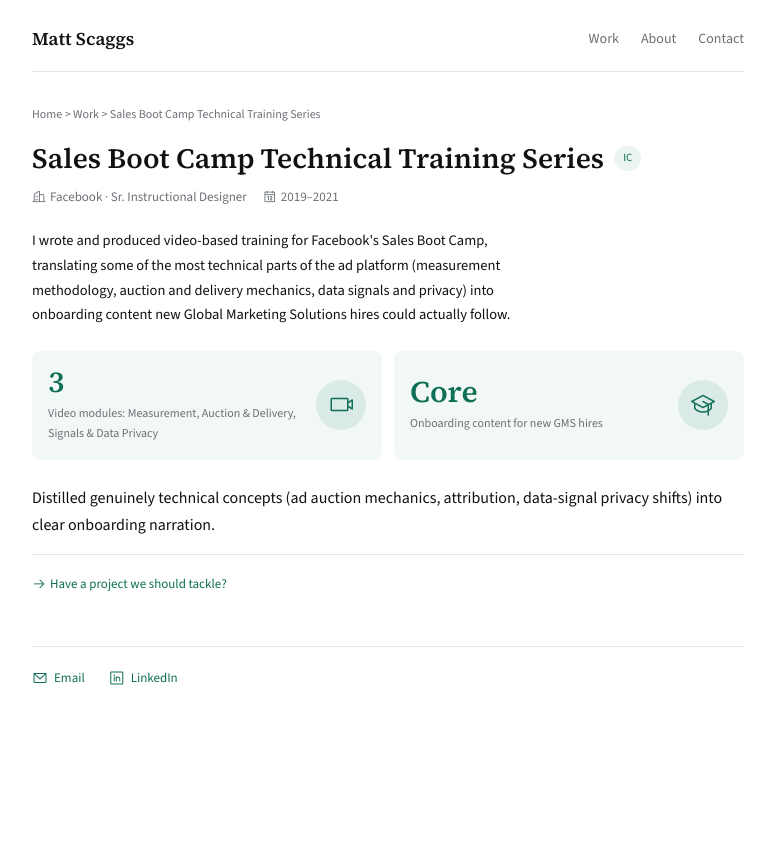
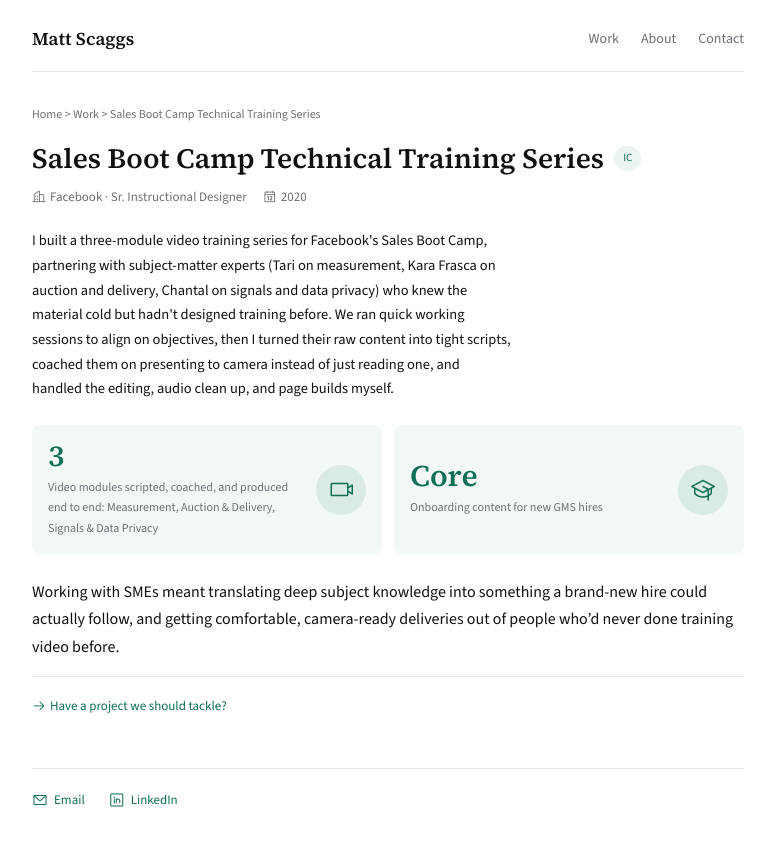
Before and after one commit to mattscaggs/mattscaggs.github.io, a Jekyll site: the page built from _case_studies/sales-boot-camp-technical-training-series.md, in a window 1280 px wide. Shown: the top 846 px of the page, without its empty margins (252-1027 px from the left). Built offline with Jekyll 4.4.1, drawn with Linux system fonts in a browser that asks for light colours.

Commit message:
Sweep Sales Boot Camp: fix authorship claim, credit SMEs, correct years to 2020

```diff
--- a/_case_studies/sales-boot-camp-technical-training-series.md
+++ b/_case_studies/sales-boot-camp-technical-training-series.md
@@ -2,21 +2,23 @@
 title: Sales Boot Camp Technical Training Series
 company: Facebook
 role: Sr. Instructional Designer
-years: "2019–2021"
+years: "2020"
 tag: IC
 era: facebook
 order: 3
 featured: false
 intro: >
-  I wrote and produced video-based training for Facebook's Sales Boot Camp, translating some of the most technical
-  parts of the ad platform (measurement methodology, auction and delivery mechanics, data signals and privacy) into
-  onboarding content new Global Marketing Solutions hires could actually follow.
+  I built a three-module video training series for Facebook's Sales Boot Camp, partnering with subject-matter
+  experts (Tari on measurement, Kara Frasca on auction and delivery, Chantal on signals and data privacy) who knew
+  the material cold but hadn't designed training before. We ran quick working sessions to align on objectives, then
+  I turned their raw content into tight scripts, coached them on presenting to camera instead of just reading one,
+  and handled the editing, audio clean up, and page builds myself.
 stats:
   - number: "3"
-    label: "Video modules: Measurement, Auction & Delivery, Signals & Data Privacy"
+    label: "Video modules scripted, coached, and produced end to end: Measurement, Auction & Delivery, Signals & Data Privacy"
     icon: ph-video-camera
   - number: "Core"
     label: Onboarding content for new GMS hires
     icon: ph-graduation-cap
 ---
-Distilled genuinely technical concepts (ad auction mechanics, attribution, data-signal privacy shifts) into clear onboarding narration.
+Working with SMEs meant translating deep subject knowledge into something a brand-new hire could actually follow, and getting comfortable, camera-ready deliveries out of people who'd never done training video before.
```
